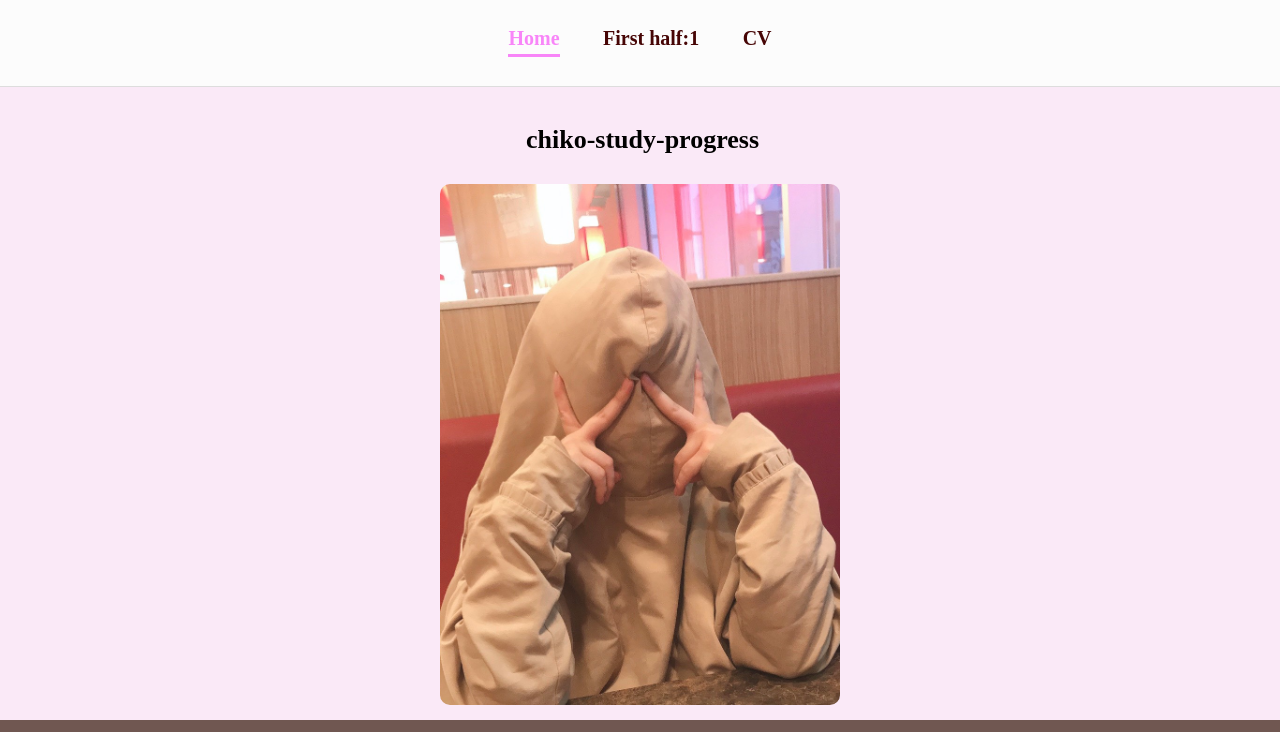
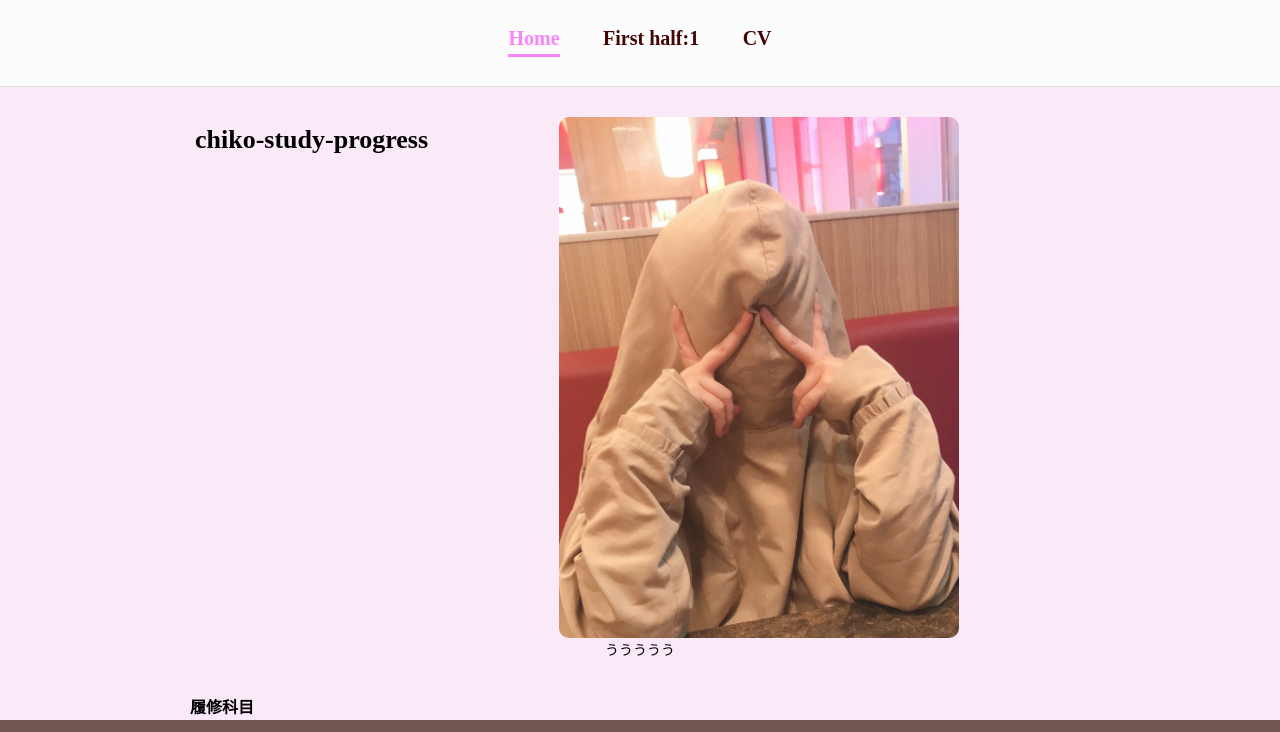
Before and after one commit to KUAD-XtechDesign/simple-page-chikos, a plain HTML site: page index.html in a window 1280 px wide. Shown: the top 732 px of the page. Drawn offline with Linux system fonts and the light colour scheme.

Commit message:
２２２

```diff
--- a/assets/css/custom.css
+++ b/assets/css/custom.css
@@ -12,6 +12,7 @@ h1{
     border-left:#f885f8 5px;
     padding-left: 5px;
     margin-bottom:20px;
+    float: left;
 }
 
 h2{
--- a/index.html
+++ b/index.html
@@ -24,7 +24,7 @@
 
       <main>
         <h1>chiko-study-progress</h1>
-        <p class="main_pic"><img src="./assets/images/main2.jpg" alt style="width: 400px;"></p>
+        <p class="main_pic"><img src="./assets/images/main2.jpg" alt style="width: 400px;">ううううう</p>
         <h2>履修科目</h2>
         <div class="period">
           <h3>前期</h3>
```
